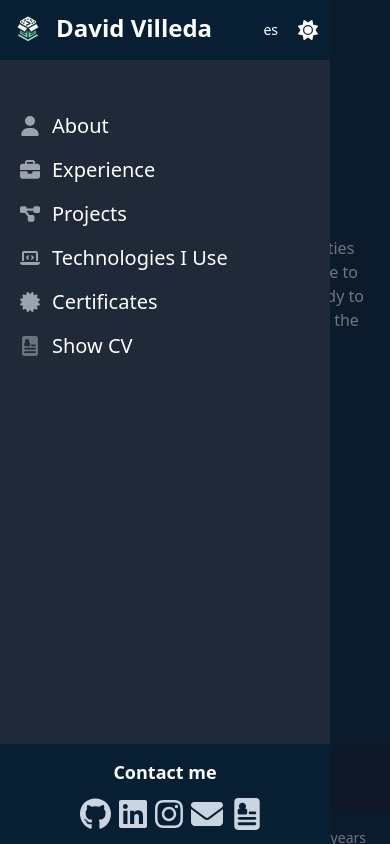
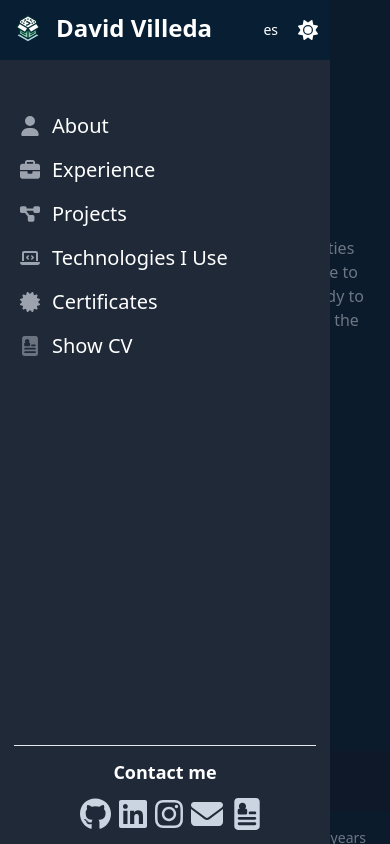
Before and after one commit to DavidITT/nuxt-portfolio, a Nuxt app: page /home in a window 390 px wide. Both pictures are taken after a click on the button "Open sidemenu". Shown: the top 844 px of the page. Built offline with nearby package versions, Linux system fonts and the light colour scheme.

Commit message:
feat: Update CV's Files

```diff
--- a/components/home/sections/components/SideMenu.vue
+++ b/components/home/sections/components/SideMenu.vue
@@ -1,8 +1,6 @@
 <template>
-  <div class="fixed inset-0 bg-gray-900 bg-opacity-50 z-20" v-if="sidebarStatus" @click="toggleSideBar"></div>
- <transition name="sidebar">
-  <div v-if="sidebarStatus"
-       class="sidebar fixed top-0 bottom-0 block lg:hidden w-[330px] md:w-1/2 overflow-y-auto text-center bg-white dark:bg-gray-800 z-50 items-center">
+  <div class="fixed inset-0 bg-gray-900 bg-opacity-50 z-20"  @click="toggleSideBar"></div>
+  <div class="sidebar fixed top-0 bottom-0 block lg:hidden w-[330px] md:w-1/2 overflow-y-auto text-center bg-white dark:bg-gray-800 z-50 items-center">
     <header>
       <div class="flex justify-between w-100 h-auto p-3 custom-bg-gradient border-b dark:border-b-0">
         <NuxtLink to="/home">
@@ -93,15 +91,14 @@
         </ul>
       </ul>
     </div>
-    <div class="w-[330px] md:w-full p-3.5 bottom-0 absolute custom-bg-gradient  border-t dark:border-0">
-
-        <div class="font-bold mb-3">
-          <span class="text-white text-lg">Contact me</span>
+    <div class="w-[330px] md:w-full p-3.5 bottom-0 absolute dark:border-0">
+      <hr class="py-1.5">
+        <div class="font-bold mb-3 text-gray-500">
+          <span class="dark:text-white text-gray-500 text-lg">Contact me</span>
         </div>
         <SocialLinksAndCV class="justify-center"/>
     </div>
   </div>
- </transition>
 </template>
 
 <script setup>
@@ -112,7 +109,8 @@ import SocialLinksAndCV from "~/components/home/SocialLinksAndCV.vue";
 
 const {locale} = useI18n()
 
-const {toggleSideBar, sidebarStatus} = toRefs(useSideBarStore())
+const {toggleSideBar} = useSideBarStore()
+
 
 </script>
 
--- a/components/main/Navbar.vue
+++ b/components/main/Navbar.vue
@@ -1,45 +1,42 @@
 <template>
-  <nav v-if="sidebarStatus === false"
-       class="custom-bg-gradient fixed w-full z-20 top-0 start-0 border-b border-gray-200 dark:border-gray-600">
+  <nav v-if="!sidebarStatus" class="custom-bg-gradient fixed w-full z-20 top-0 start-0 border-b border-gray-200 dark:border-gray-600">
     <div class="container flex flex-wrap items-center justify-between mx-auto p-4">
       <NuxtLink to="/home">
         <div class="flex items-center space-x-3 rtl:space-x-reverse">
-          <img src="~/assets/logo/logo.png" class="h-8" alt="David Logo"/>
-          <span class="self-center text-2xl font-semibold whitespace-nowrap text-white">
-            {{ title }}
-          </span>
+          <img src="~/assets/logo/logo.png" class="h-8" alt="David Logo" />
+          <span class="self-center text-2xl font-semibold whitespace-nowrap text-white">{{ title }}</span>
         </div>
       </NuxtLink>
       <div class="flex justify-end items-center space-x-2">
-        <!--Small devices-->
-        <Language/>
-        <ToggleMode/>
-        <!-- /Small devices-->
-        <button type="button"
-                class="lg:hidden inline-flex items-center p-2 justify-center text-sm text-white"
-                @click="toggleSideBar">
+        <Language />
+        <ToggleMode />
+        <button type="button" class="lg:hidden inline-flex items-center p-2 justify-center text-sm text-white" @click="toggleSideBar">
           <span class="sr-only">Open sidemenu</span>
           <svg class="w-5 h-5" xmlns="http://www.w3.org/2000/svg" fill="none" viewBox="0 0 17 14">
-            <path stroke="currentColor" stroke-linejoin="round" stroke-width="2"
-                  d="M1 1h15M1 7h15M1 13h15"/>
+            <path stroke="currentColor" stroke-linejoin="round" stroke-width="2" d="M1 1h15M1 7h15M1 13h15" />
           </svg>
         </button>
       </div>
     </div>
   </nav>
 
-  <SideMenu/>
+  <SideMenu v-if="sidebarStatus" />
 </template>
 
 <script setup>
+import { computed } from 'vue';
+import { useNavbarStore } from "~/stores/useNavbarStore";
+import { useSideBarStore } from "~/stores/useSideBarStore";
 import Language from "./Language.vue";
 import ToggleMode from "./ToggleMode.vue";
 import SideMenu from "~/components/home/sections/components/SideMenu.vue";
-import {useSideBarStore} from "~/stores/useSideBarStore.js";
 
-const {toggleSideBar, sidebarStatus} = toRefs(useSideBarStore())
-const {title} = useNavbarStore()
+const sideBarStore = useSideBarStore();
+const navbarStore = useNavbarStore();
 
+const toggleSideBar = sideBarStore.toggleSideBar;
+const sidebarStatus = computed(() => sideBarStore.sidebarStatus);
+const title = computed(() => navbarStore.title);
 </script>
 
 <style scoped>
--- a/nuxt.config.ts
+++ b/nuxt.config.ts
@@ -2,6 +2,14 @@
 // @ts-ignore
 export default defineNuxtConfig({
     devtools: {enabled: true},
+
+    app: {
+        head: {
+            link: [
+                {rel: 'stylesheet', href: 'https://cdnjs.cloudflare.com/ajax/libs/animate.css/4.1.1/animate.min.css' }
+            ]
+        }
+    },
 
     modules: ["@pinia/nuxt", "@nuxtjs/tailwindcss",
         ["@nuxtjs/google-fonts", {
@@ -33,7 +41,7 @@ export default defineNuxtConfig({
     },
 
     build: {
-      transpile: ['three'],
+        transpile: ['three', '@fortawesome/vue-fontawesome', 'animate.css/animate.min.css'],
     },
 
     css: [
--- a/plugins/fontawesome.js
+++ b/plugins/fontawesome.js
@@ -7,8 +7,9 @@ import '@fortawesome/fontawesome-svg-core/styles.css'
 
 library.add(fab, fas, far)
 
-// This is important, we are going to let Nuxt worry about the CSS
-config.autoAddCss = false
+// Disable CSS auto injection and SVG title replacement for SSR consistency
+config.autoAddCss = false;
+config.autoReplaceSvgTitle = false;
 
 export default defineNuxtPlugin((nuxtApp) => {
     nuxtApp.vueApp.component('font-awesome-icon', FontAwesomeIcon, {})
```
Also changed, not shown: components/home/sections/HeaderProfile.vue (+26 -16 lines), 2 other files (tests, documents, lock files or other folders). Lines whose indentation alone changed are shown as unchanged.
